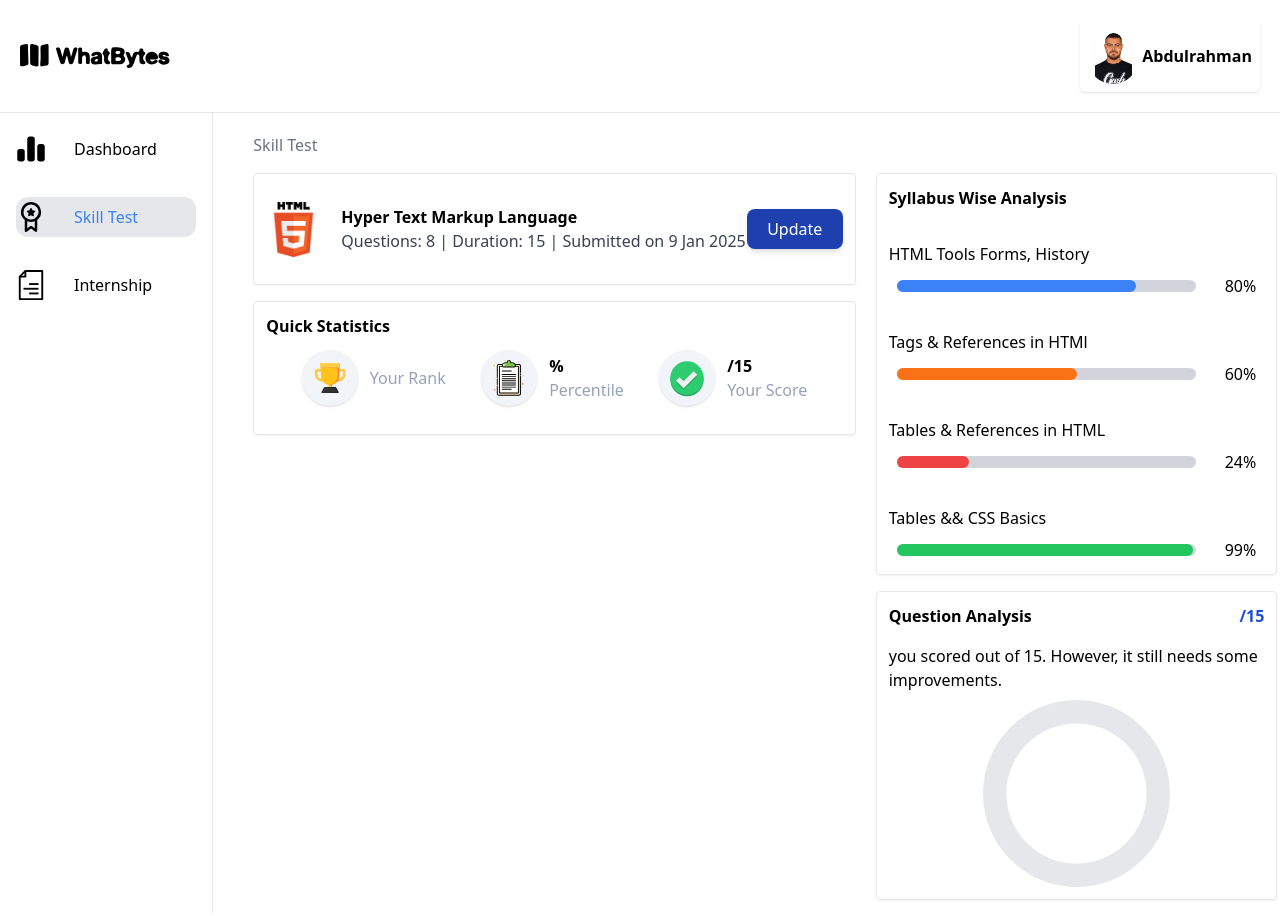
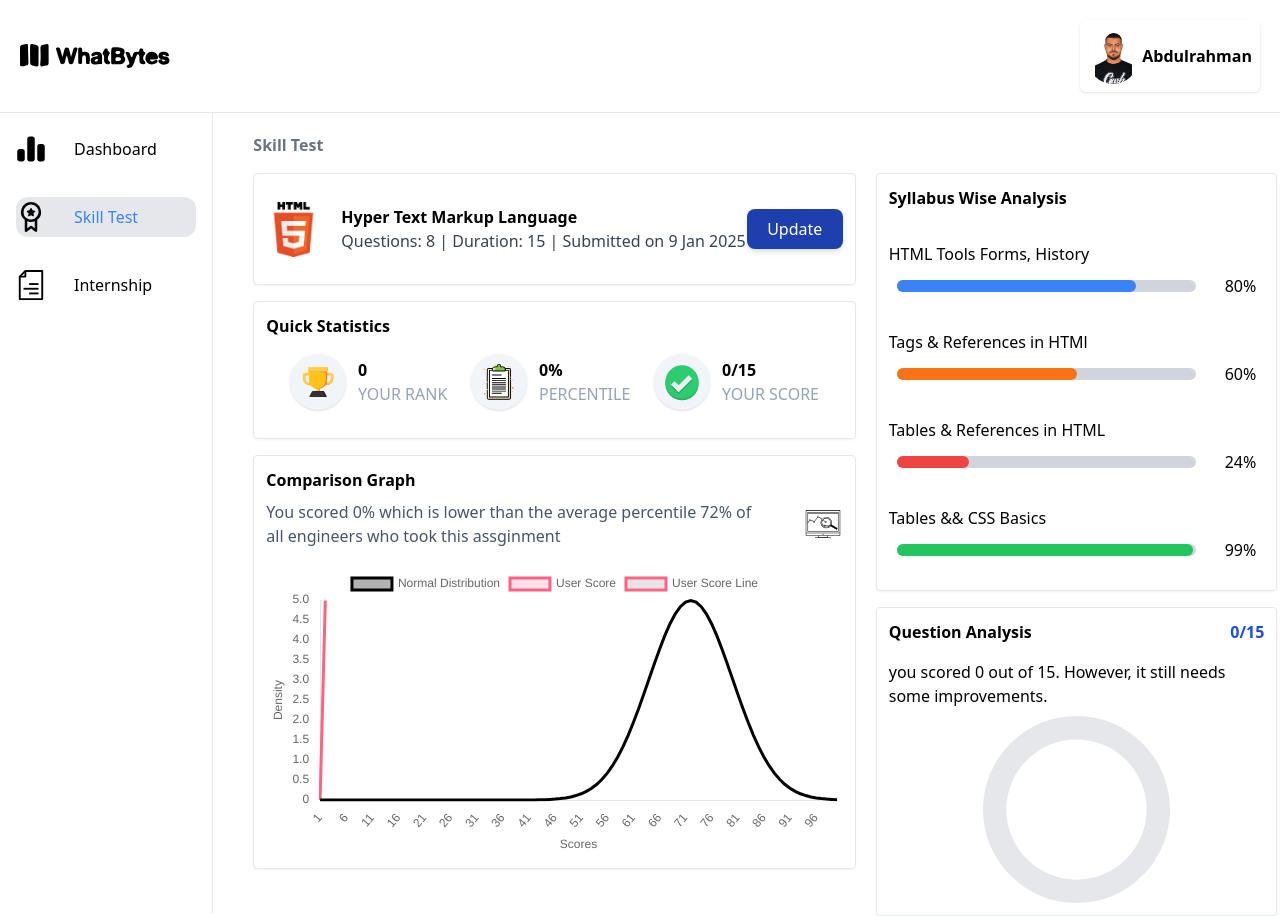
Before and after one commit to abdoibrahim257/WhatBytes-Assignment, a Next.js app: page / in a window 1280 px wide. Built offline with nearby package versions, Linux system fonts and the light colour scheme.

Commit message:
all logic completed

```diff
--- /dev/null
+++ b/components/ComparisonGraph.jsx
@@ -0,0 +1,123 @@
+import React from 'react'
+import Image from 'next/image'
+import { Line } from "react-chartjs-2";
+import {
+  Chart as ChartJS,
+  CategoryScale,
+  LinearScale,
+  PointElement,
+  LineElement,
+  Tooltip,
+  Legend,
+} from "chart.js";
+
+
+ChartJS.register(CategoryScale, LinearScale, PointElement, LineElement, Tooltip, Legend);
+
+const ComparisonGraph = ({percentile}) => {
+
+    const mean = 72; // Mean (average score)
+    const stdDev = 8; // Standard deviation
+    const userValu  =+percentile;
+    const  lowerOrHigher = ()  =>{
+        if (userValu > mean) {
+            return "higher";
+        } else {
+            return "lower";
+        }
+    }
+
+    const xValues = Array.from({ length: 100 }, (_, i) => i + 1);
+
+    const yValues = xValues.map((x) =>
+        (1 / (stdDev * Math.sqrt(2 * Math.PI))) *
+        Math.exp(-Math.pow(x - mean, 2) / (2 * Math.pow(stdDev, 2))) * 100
+    );
+
+    // console.log("Percentile:", userValu);
+    const userScoreIndex = xValues.indexOf(userValu);
+    // console.log("User Score Index:", userScoreIndex);
+    const userScoreY = yValues[userScoreIndex];
+    // console.log("User Score Y:", userScoreY);
+
+    const data = {
+        labels: xValues,
+        datasets: [
+        {
+            label: 'Normal Distribution',
+            data: yValues,
+            borderColor: 'rgba(0,0,0,1)',
+            backgroundColor: 'rgba(0,0,0,0.3)',
+            fill: false,
+            pointRadius:0,
+
+        },
+        {
+            label: 'User Score',
+            data: xValues.map((x, i) => (i === userScoreIndex ? userScoreY : null)),
+            borderColor: 'rgba(255, 99, 132, 1)',
+            backgroundColor: 'rgba(255, 99, 132, 0.2)',
+            pointRadius: 5,
+            pointBackgroundColor: 'rgba(255, 99, 132, 1)',
+            showLine: false,
+        },
+        {
+            label: 'User Score Line',
+            data: [
+              { x: userValu, y: 0 },
+              { x: userValu, y: Math.max(...yValues) },
+            ],
+            borderColor: 'rgba(255, 99, 132, 1)',
+            borderWidth: 3,
+            pointRadius: 0,
+            fill: false,
+          },
+        ],
+    };
+
+    const options = {
+        responsive: true,
+        plugins: {
+        legend: {
+            display: true,
+            position: 'top',
+        },
+        },
+        scales: {
+        x: {
+            grid: {
+            display: false,
+            },
+            title: {
+            display: true,
+            text: 'Scores',
+            },
+        },
+        y: {
+            grid: {
+            display: false,
+            },
+            title: {
+            display: true,
+            text: 'Density',
+            },
+        },
+        },
+    };
+
+  return (
+    <div className='p-3 border shadow-sm rounded'>
+        <p className='font-bold'>Comparison Graph</p>
+        <div className='flex items-center gap-10 mt-2'>
+            <p className='text-slate-600'>You scored {percentile}% which is {lowerOrHigher()} than the average percentile {mean}% of all engineers who took this assginment</p>
+            <Image  src  = "/stat.svg" alt="stats" width={40} height={30} />
+        </div>
+        <div className='mt-5 flex justify-center'>
+            <Line data={data} options={options} />
+        </div>
+
+    </div>
+  )
+}
+
+export default ComparisonGraph
--- a/components/QuestionAnalysis.jsx
+++ b/components/QuestionAnalysis.jsx
@@ -11,8 +11,8 @@ const QuestionAnalysis = ({score}) => {
         labels: ["Incorrect", "Correct"],
         datasets: [
           {
-            data: [15-score,score], // Adjust these numbers for your use case
-            backgroundColor: ["#E5E7EB", "#3B82F6"], // Blue for correct, gray for incorrect
+            data: [15-score,score],
+            backgroundColor: ["#E5E7EB", "#3B82F6"],
             hoverBackgroundColor: ["#E5E7EB", "#3B82F6"],
             borderWidth: 0,
           },
@@ -20,13 +20,13 @@ const QuestionAnalysis = ({score}) => {
     };
 
     const options = {
-        cutout: "75%", // Makes the inner hole
+        cutout: "75%",
         plugins: {
           tooltip: {
-            enabled: false, // Disable tooltips
+            enabled: false,
           },
           legend: {
-            display: false, // Hide legend
+            display: false,
           },
         },
       };
--- a/components/QuickStats.jsx
+++ b/components/QuickStats.jsx
@@ -4,7 +4,7 @@ import Image from 'next/image'
 
 const QuickStats = ({rank, percentile, score}) => {
   return (
-    <div className='p-3 border shadow-sm rounded flex flex-col gap-3 '>
+    <div className='p-3 border shadow-sm rounded flex flex-col gap-4 '>
         <h2 className='font-bold'>Quick Statistics</h2>
         <div className='flex justify-evenly items-center mb-4'>
             <div className='flex items-center gap-3'>
@@ -13,7 +13,7 @@ const QuickStats = ({rank, percentile, score}) => {
                 </div>
                 <div className='felx flex-col'>
                     <p className='font-bold'>{rank}</p>
-                    <p className='text-slate-400'>Your Rank</p>
+                    <p className='text-slate-400'>YOUR RANK</p>
                 </div>
             </div>
             <div className='flex items-center gap-3'>
@@ -22,7 +22,7 @@ const QuickStats = ({rank, percentile, score}) => {
                 </div>
                 <div className='felx flex-col'>
                     <p className='font-bold'>{percentile}%</p>
-                    <p className='text-slate-400'>Percentile</p>
+                    <p className='text-slate-400'>PERCENTILE</p>
                 </div>
             </div>
             <div className='flex items-center gap-3'>
@@ -31,7 +31,7 @@ const QuickStats = ({rank, percentile, score}) => {
                 </div>
                 <div className='felx flex-col'>
                     <p className='font-bold'>{score}/15</p>
-                    <p className='text-slate-400'>Your Score</p>
+                    <p className='text-slate-400'>YOUR SCORE</p>
                 </div>
             </div>
         </div>
--- a/components/Skills.jsx
+++ b/components/Skills.jsx
@@ -4,19 +4,21 @@ import TestOverview from './TestOverview';
 import QuickStats from './QuickStats';
 import SyllabusAnalysis from './SyllabusAnalysis';
 import QuestionAnalysis from './QuestionAnalysis';
+import ComparisonGraph from './ComparisonGraph';
 
 const Skills = () => {
-  const [rank, setRank] = useState('');
-  const [percentile, setPercentile] = useState('');
-  const [score, setScore] = useState('');
+  const [rank, setRank] = useState('0');
+  const [percentile, setPercentile] = useState('0');
+  const [score, setScore] = useState('0');
 
   return (
     <div  className='w-4/5 mt-5'>
-        <span className='text-gray-500'>Skill Test</span>
+        <span className='text-gray-500 font-bold'>Skill Test</span>
         <div className='flex flex-col lg:flex-row gap-5  mt-4'>
           <div className='flex flex-col gap-4 lg:w-3/5'>
             <TestOverview setRank={setRank} setPercentile={setPercentile} setScore={setScore} />
             <QuickStats rank={rank} percentile={percentile} score={score} />
+            <ComparisonGraph percentile={percentile}/>
           </div>
           <div className='lg:w-2/5 flex flex-col gap-4'>
             <SyllabusAnalysis />
--- a/components/SyllabusAnalysis.jsx
+++ b/components/SyllabusAnalysis.jsx
@@ -29,7 +29,7 @@ const SyllabusAnalysis = () => {
   return (
     <div className='p-3 border shadow-sm rounded'>
         <p className='font-bold mb-8'>Syllabus Wise Analysis</p>
-        <div   className='flex flex-col gap-8'>
+        <div   className='flex flex-col gap-8 mb-4'>
             {syllabus.map((item, index) => (
                 <div key={index} className='flex flex-col gap-2'>
                     <div>{item.topic}</div>
```
Also changed, not shown: public/stat.svg (added).
